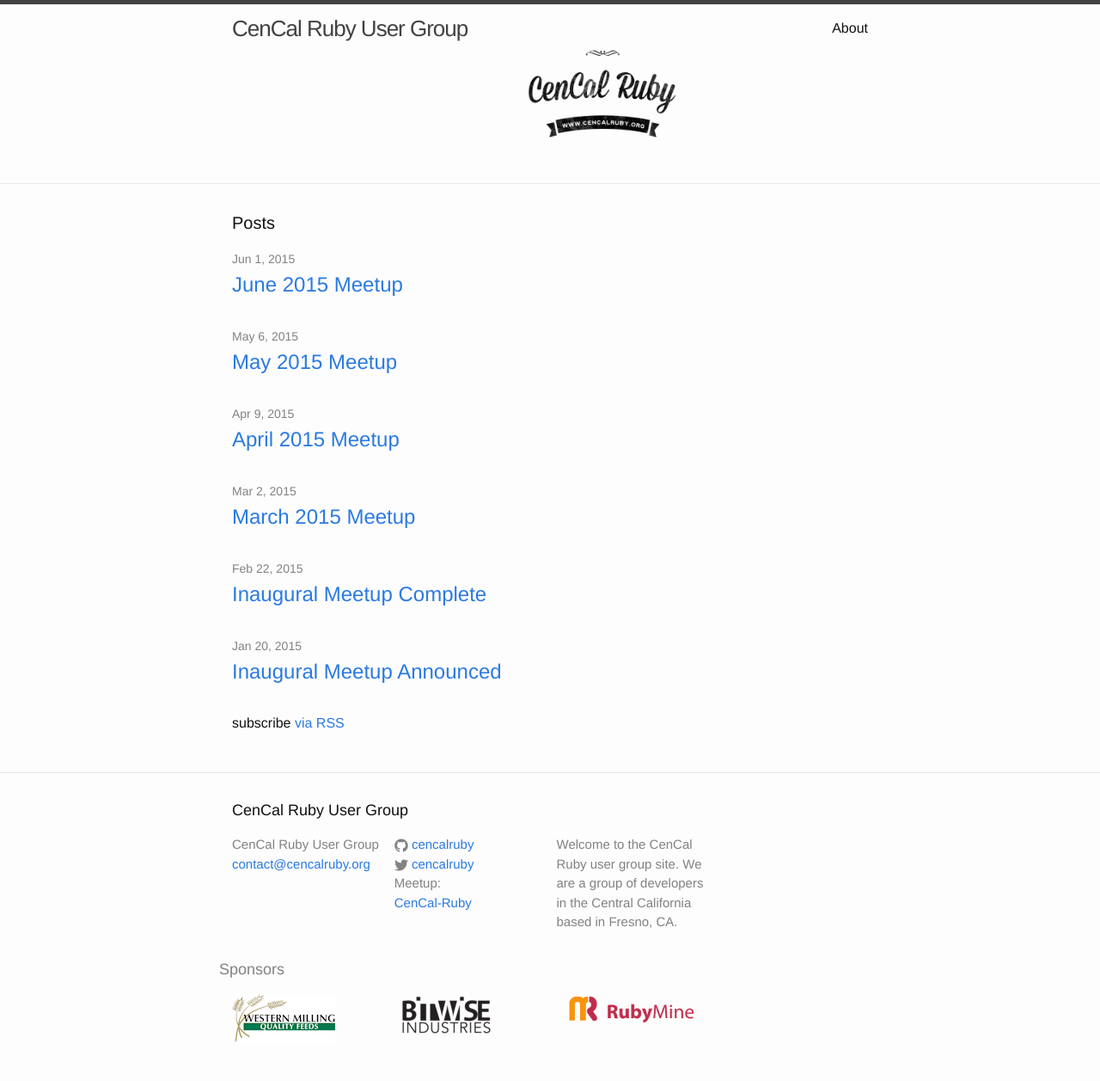
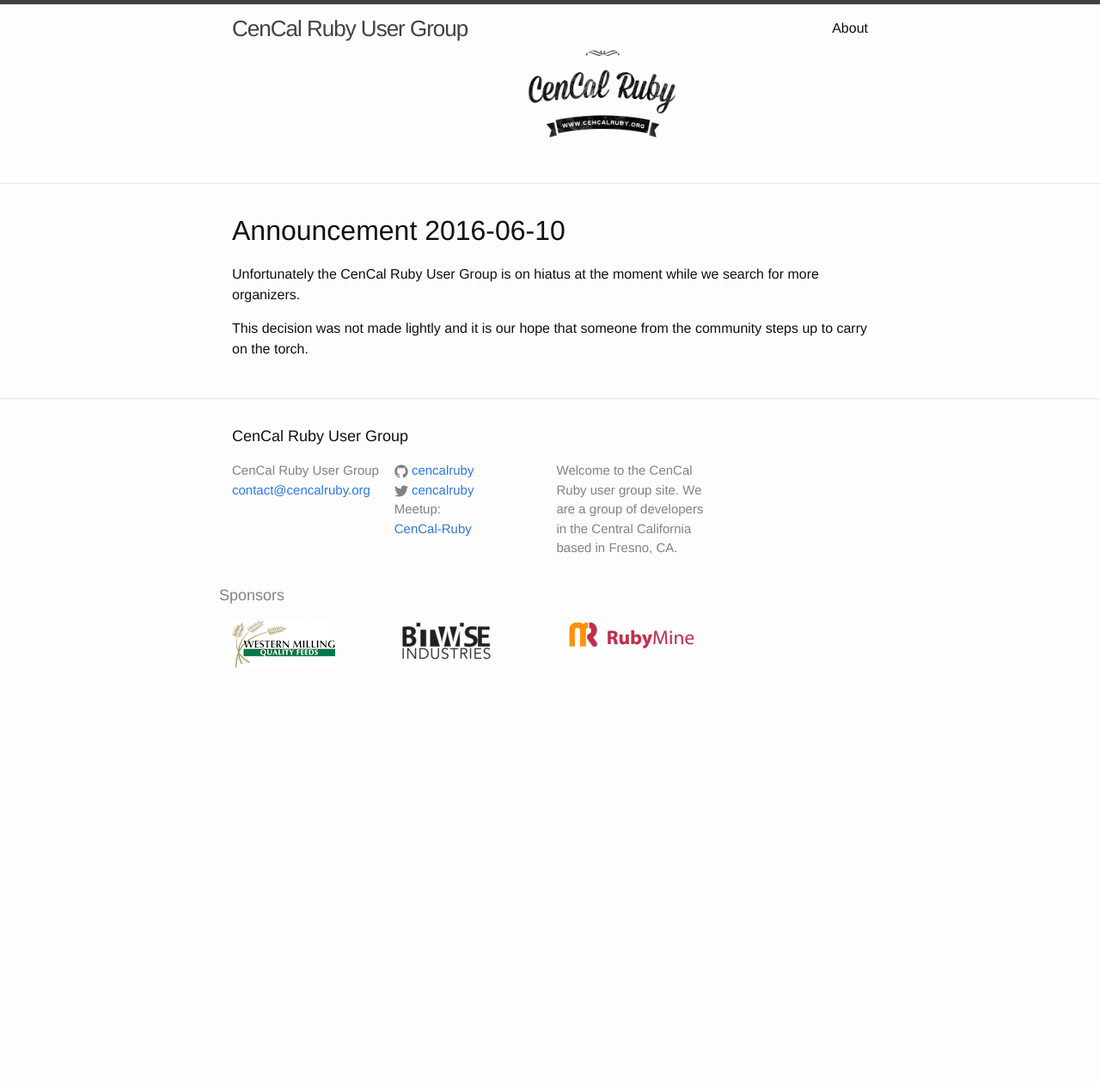
Before and after one commit to CenCalRuby/cencalruby.github.io, a Jekyll site: the page built from index.html, in a window 1280 px wide. Shown: the whole page at 86% size. Built offline with Jekyll 4.4.1, drawn with Linux system fonts in a browser that asks for light colours; after the commit the page ends 900 px from its top, so only the background shows below that.

Commit message:
Annouce hiatus

```diff
--- a/index.html
+++ b/index.html
@@ -3,21 +3,7 @@ layout: default
 ---
 
 <div class="home">
-
-  <h1 class="page-heading">Posts</h1>
-
-  <ul class="post-list">
-    {% for post in site.posts %}
-      <li>
-        <span class="post-meta">{{ post.date | date: "%b %-d, %Y" }}</span>
-
-        <h2>
-          <a class="post-link" href="{{ post.url | prepend: site.baseurl }}">{{ post.title }}</a>
-        </h2>
-      </li>
-    {% endfor %}
-  </ul>
-
-  <p class="rss-subscribe">subscribe <a href="{{ "/feed.xml" | prepend: site.baseurl }}">via RSS</a></p>
-
+  <h1>Announcement 2016-06-10</h1>
+  <p>Unfortunately the CenCal Ruby User Group is on hiatus at the moment while we search for more organizers.</p>
+  <p>This decision was not made lightly and it is our hope that someone from the community steps up to carry on the torch.</p>
 </div>
```
